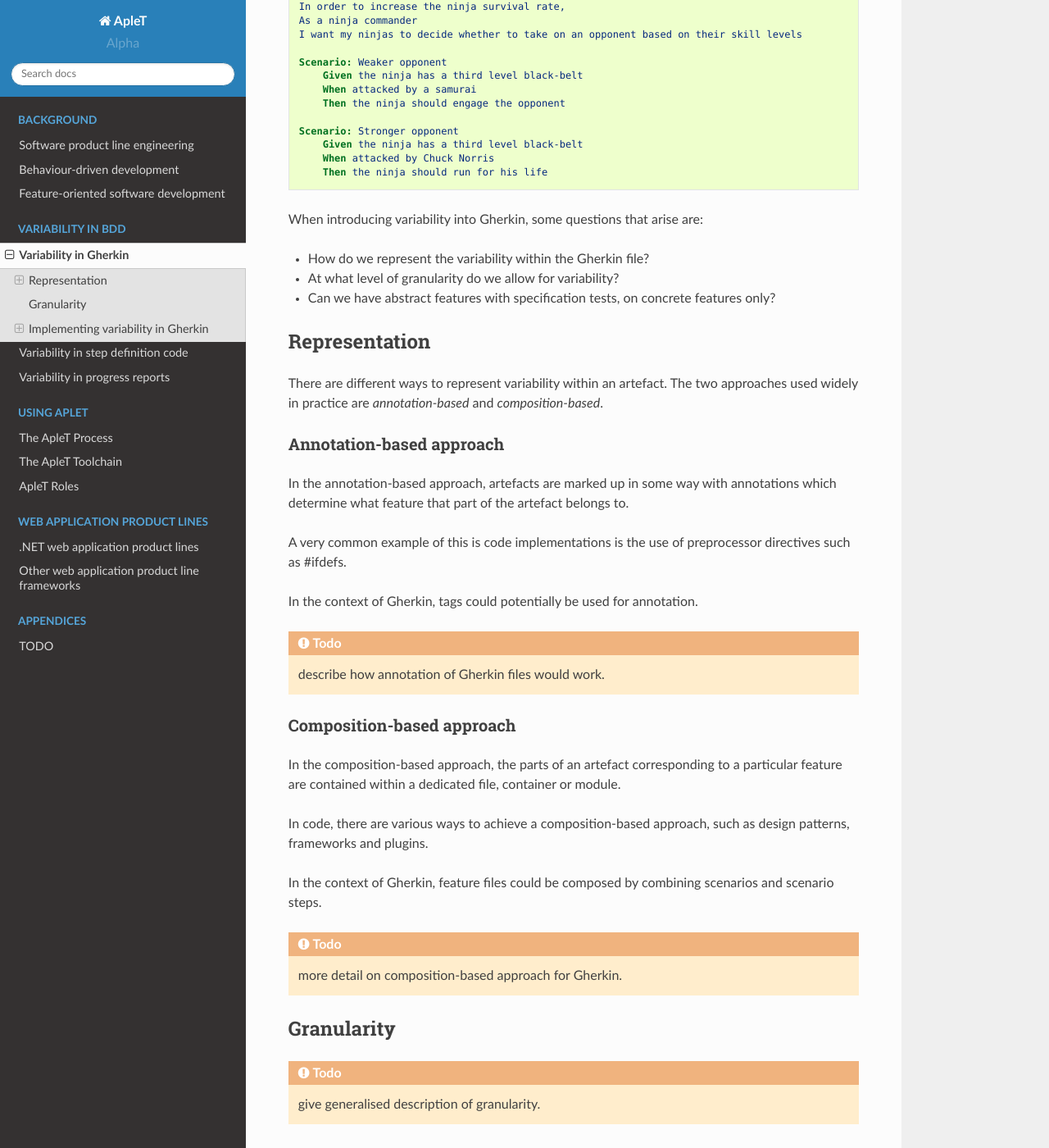
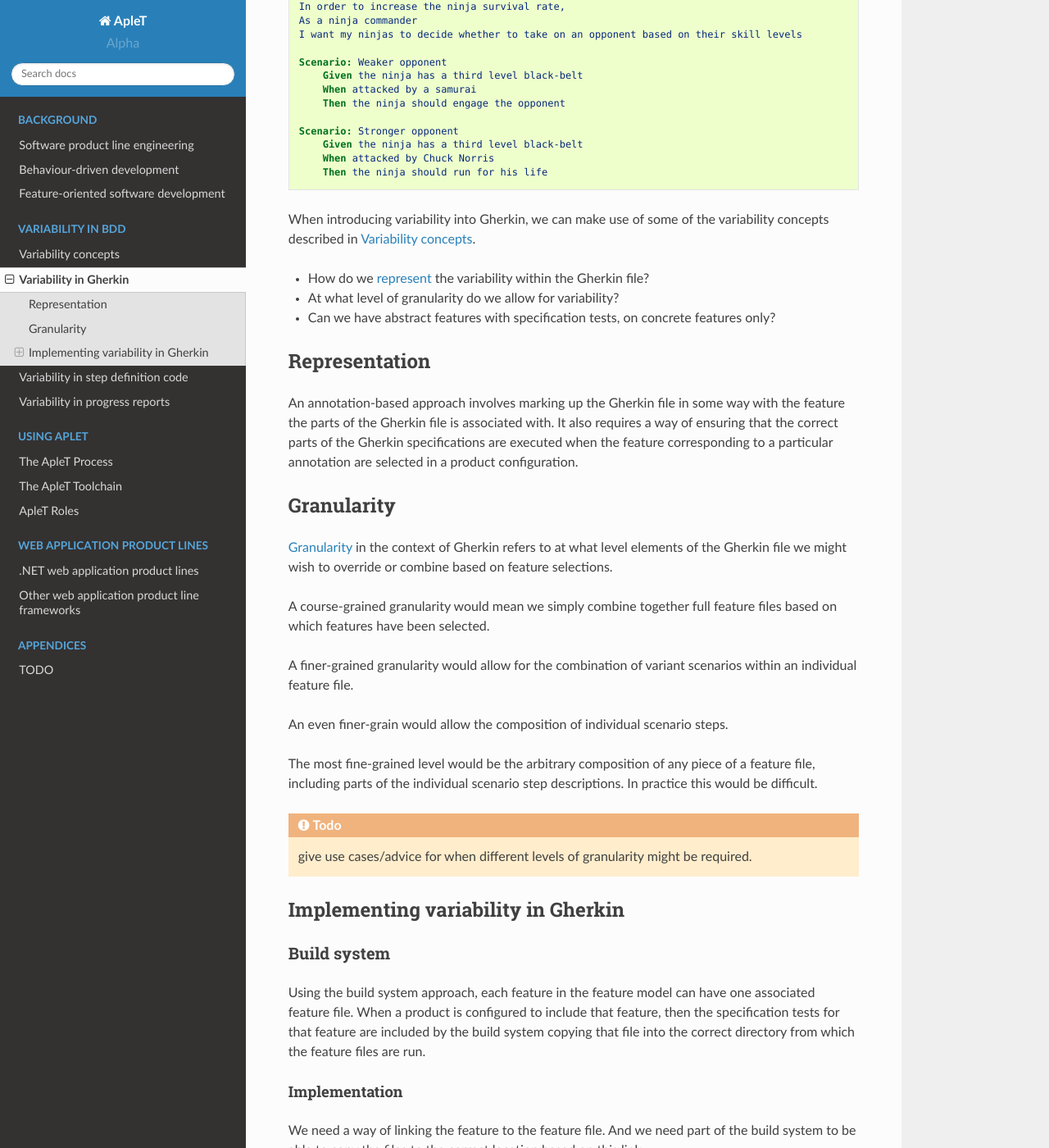
Before and after one commit to ngm/ApleT, a Sphinx documentation site: the page built from docs/gherkin-and-variability.rst, in a window 1280 px wide and 1400 px high, scrolled down 350 px. Shown: the whole window at 82% size. Built offline with Sphinx 7.4.7 and the Read the Docs theme 2.0.0, drawn with Linux system fonts in a browser that asks for light colours; some of the changed text lies outside the part shown.

```diff
--- a/docs/gherkin-and-variability.rst
+++ b/docs/gherkin-and-variability.rst
@@ -26,54 +26,27 @@
         When attacked by Chuck Norris
         Then the ninja should run for his life
 
-When introducing variability into Gherkin, some questions that arise are:
+When introducing variability into Gherkin, we can make use of
+some of the variability concepts described in :ref:`variability-concepts`.
 
-* How do we represent the variability within the Gherkin file?
+* How do we :ref:`represent <variability-concepts-representation>` the variability within the Gherkin file?
 * At what level of granularity do we allow for variability?
 * Can we have abstract features with specification tests, on concrete features only?
 
 Representation
 ==============
 
-There are different ways to represent variability within an artefact.
-The two approaches used widely in practice are *annotation-based* and
-*composition-based*.
+An annotation-based approach involves marking up the Gherkin file in some way
+with the feature the parts of the Gherkin file is associated with.
+It also requires a way of ensuring that the correct parts of the Gherkin
+specifications are executed when the feature corresponding to a particular
+annotation are selected in a product configuration.
 
-Annotation-based approach
--------------------------
-
-In the annotation-based approach, artefacts are marked up in some way
-with annotations which determine what feature that part of the artefact
-belongs to.
-
-A very common example of this is code implementations is the use of
-preprocessor directives such as #ifdefs.
-
-In the context of Gherkin, tags could potentially be used for annotation.
-
-.. todo:: describe how annotation of Gherkin files would work.
-
-Composition-based approach
---------------------------
-
-In the composition-based approach, the parts of an artefact corresponding
-to a particular feature are contained within a dedicated file, container or
-module.
-
-In code, there are various ways to achieve a composition-based approach, such
-as design patterns, frameworks and plugins.
-
-In the context of Gherkin, feature files could be composed by combining scenarios
-and scenario steps.
-
-.. todo:: more detail on composition-based approach for Gherkin.
 
 Granularity
 ===========
 
-.. todo:: give generalised description of granularity.
-
-Granularity in the context of Gherkin refers to at what level elements of the
+:ref:`Granularity <variability-concepts-granularity>` in the context of Gherkin refers to at what level elements of the
 Gherkin file we might wish to override or combine based on feature selections.
 
 A course-grained granularity would mean we simply combine together full feature
--- a/docs/index.rst
+++ b/docs/index.rst
@@ -53,6 +53,7 @@
    :caption: Variability in BDD
    :maxdepth: 2
 
+   variability-concepts
    gherkin-and-variability
    variability-step-definitions
    variability-progress-reports
```
Also changed, not shown: docs/variability-concepts.rst (added, +84 -0 lines), docs/software_product_line_engineering.rst (line endings or trailing spaces).
